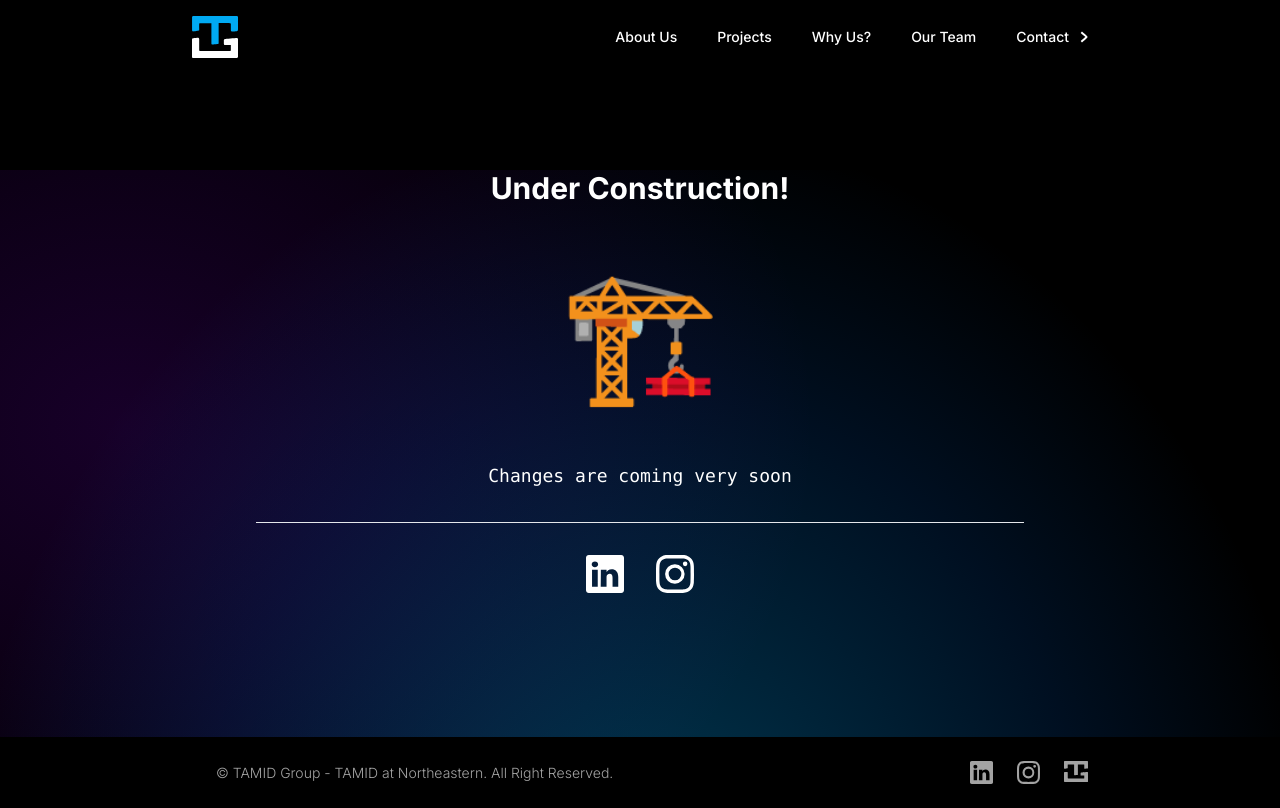
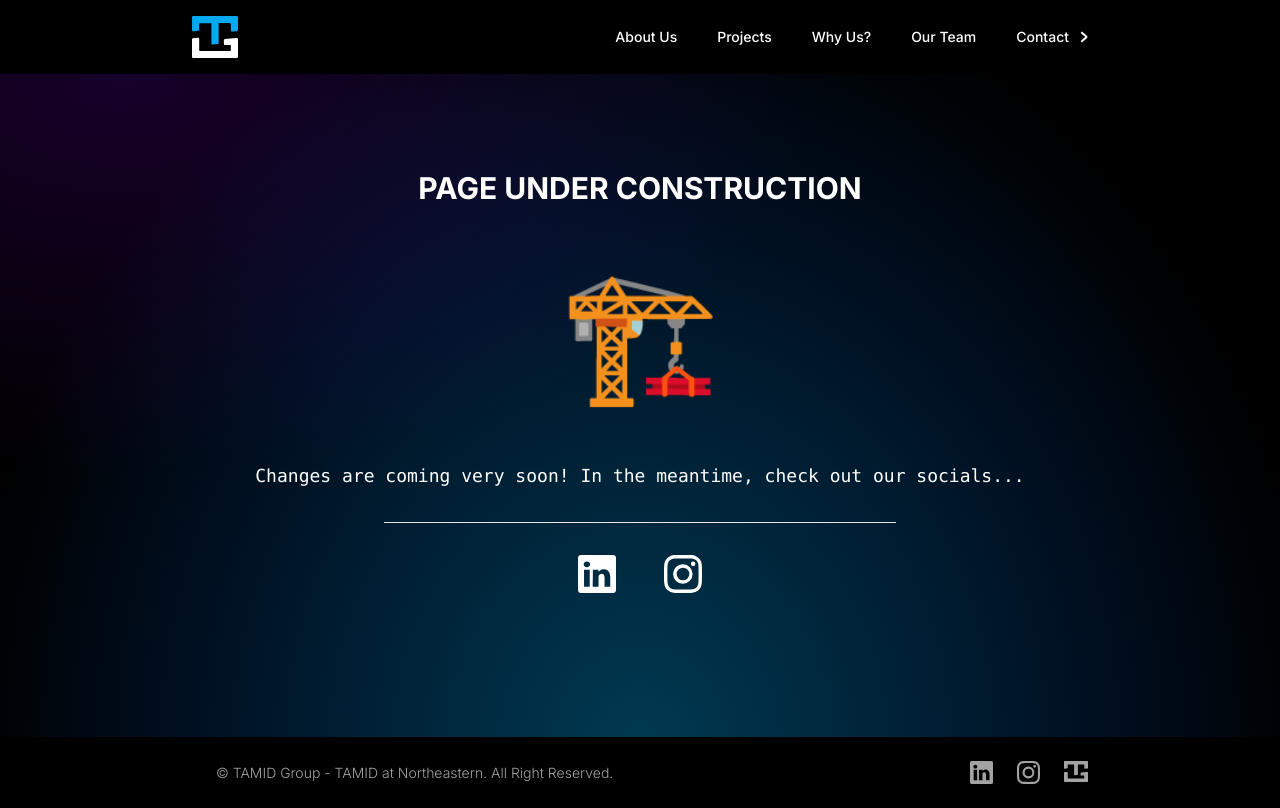
Before and after one commit to NuTamid/tamid-tech-site, a Next.js app: page /team in a window 1280 px wide. Built offline with nearby package versions, Linux system fonts and the light colour scheme.

Commit message:
construction styles

```diff
--- a/src/components/UnderConstruction.tsx
+++ b/src/components/UnderConstruction.tsx
@@ -1,34 +1,33 @@
 import Link from 'next/link'
 import React from 'react'
 import { BsInstagram, BsLinkedin } from 'react-icons/bs'
-import Image from 'next/image'
 
 const UnderConstruction = () => {
   return (
-    <div className="w-full">
-        <div className="relative -z-50">
-            <div className="absolute overflow-hidden h-[600px] w-full">
-                {/* Mobile bg gradients */}
-                <div className="md:hidden z-0 absolute -left-[8rem] -top-[2rem] w-[600px] h-[800px] bg-gradient-radial from-[#8201e5] via-transparent via-70% opacity-[0.25]" />
-                <div className="md:hidden z-0 overflow-auto absolute left-[5rem] top-[20rem] w-[800px] h-[700px] bg-gradient-radial from-[#00aaf3] via-[#0071f366] via-50% to-75% opacity-[0.22]" />
+    <div className="h-full w-full">
+        <div className="w-full">
+            <div className="-z-50 top-0 overflow-hidden absolute w-full h-[800px]">
+                  {/* Mobile bg gradients */}
+                  <div className="md:hidden absolute -left-[8rem] -top-[2rem] w-[600px] h-[800px] bg-gradient-radial from-[#8201e5] via-transparent via-70% opacity-[0.25]" />
+                  <div className="md:hidden overflow-auto absolute left-[5rem] top-[20rem] w-[800px] h-[700px] bg-gradient-radial from-[#00aaf3] via-[#0071f366] via-50% to-75% opacity-[0.22]" />
 
-                {/* Desktop bg gradients */}
-                <div className="hidden md:flex z-0 absolute -left-[36rem] -top-[20rem] w-[1400px] h-[1150px] bg-gradient-radial from-[#8201e5] via-transparent via-70% opacity-[0.18]" />
-                <div className="hidden md:flex z-0 overflow-auto absolute left-1/2 transform -translate-x-1/2 w-full h-[1500px] bg-gradient-radial from-[#00aaf3] from-8% via-[#0071f366] via-50% to-75% opacity-[0.34]" />
+                  {/* Desktop bg gradients */}
+                  <div className="hidden md:flex absolute -left-[36rem] -top-[20rem] w-[1400px] h-[800px] bg-gradient-radial from-[#8201e5] via-transparent via-70% opacity-[0.18]" />
+                  <div className="hidden md:flex overflow-auto absolute left-1/2 transform -translate-x-1/2 w-full h-[1500px] bg-gradient-radial from-[#00aaf3] from-8% via-[#0071f366] via-50% to-75% opacity-[0.34]" />
             </div>
         </div>
-        <div className="text-white font-bold text-center mt-24 mb-16 text-3xl">Under Construction!</div>
+        <div className="text-white font-bold text-center mt-24 mb-16 text-3xl">PAGE UNDER CONSTRUCTION</div>
         <div className="text-white font-bold text-center text-9xl">🏗️</div>
-        <div className="font-mono text-white font-medium text-center mt-16 text-lg">Changes are coming very soon</div>
+        <div className="font-mono text-white font-medium text-center mt-16 text-lg">Changes are coming very soon! In the meantime, check out our socials...</div>
         <div className="w-full my-8 flex justify-center">
-            <hr className="w-3/5 text-white font-light flex justify-center"></hr>
+            <hr className="w-3/5 md:w-2/5 text-white font-light flex justify-center"></hr>
         </div>
-          <div className="flex w-full justify-center gap-8 mt-6 mb-36">
+        <div className="flex w-full justify-center gap-12 mt-6 mb-36">
             <Link href="https://www.linkedin.com/company/tamid-at-northeastern" target="_blank">
-                <BsLinkedin color={"#FFFFFF"} size={38} />
+                <BsLinkedin className="hover:scale-125 duration-200" color={"#FFFFFF"} size={38} />
             </Link>
             <Link href="https://www.instagram.com/tamidatnu/" target="_blank">
-                  <BsInstagram color={"#FFFFFF"} size={38} />
+                  <BsInstagram className="hover:scale-125 duration-200" color={"#FFFFFF"} size={38} />
             </Link>
         </div>
     </div>
```
